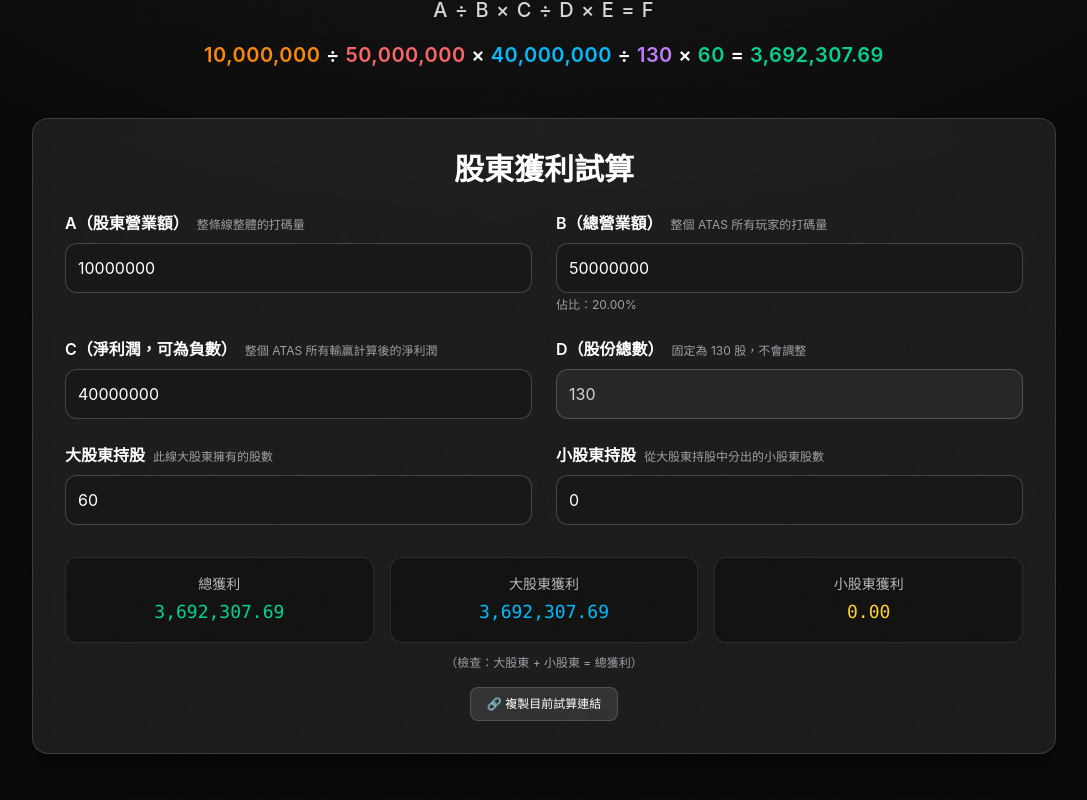
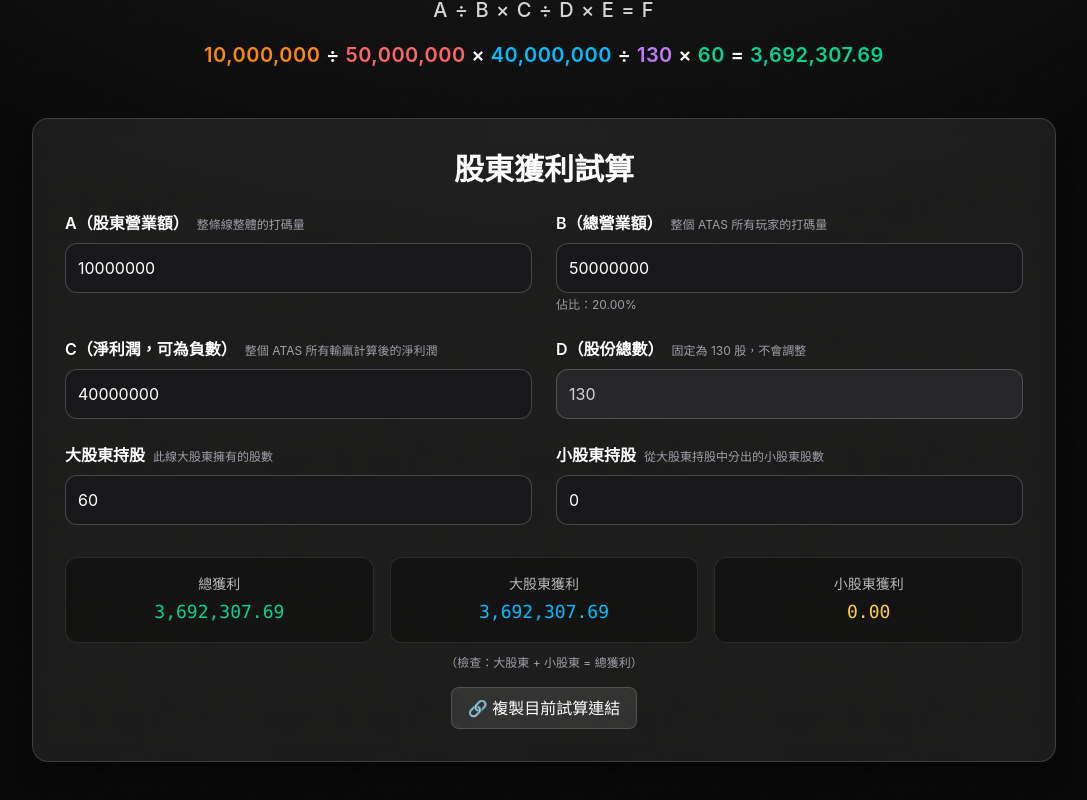
Before and after one commit to atastop/ATAS, a React (Vite) app: page / in a window 1280 px wide. Shown: the part 606-1406 px from the top of the page, without its empty margins (96-1183 px from the left). Built offline with nearby package versions, Linux system fonts and the light colour scheme.

Commit message:
deploy: build production site

```diff
--- a/src/Dividend.tsx
+++ b/src/Dividend.tsx
@@ -348,8 +348,12 @@ export default function Dividend() {
 </div>
 
 {result.valid ? (
+  <>
     <p className="text-zinc-400 text-xs mt-3 text-center">
       （檢查：大股東 + 小股東 = 總獲利）
+    </p>
+
+    {/* ←← 移到 p 外面 */}
     <div className="mt-4 flex justify-center">
       <button
         onClick={() => {
@@ -362,14 +366,12 @@ export default function Dividend() {
             alert("✅ 已複製分享連結！");
           });
         }}
-    className="px-4 py-2 rounded-lg bg-white/10 hover:bg-white/14 border border-white/15"
+        className="px-4 py-2 rounded-lg bg-white/10 hover:bg-white/15 border border-white/15"
       >
         🔗 複製目前試算連結
       </button>
     </div>
-
-  </p>
-
+  </>
 ) : null}
 
 </div>
```
Lines whose indentation alone changed are shown as unchanged.
